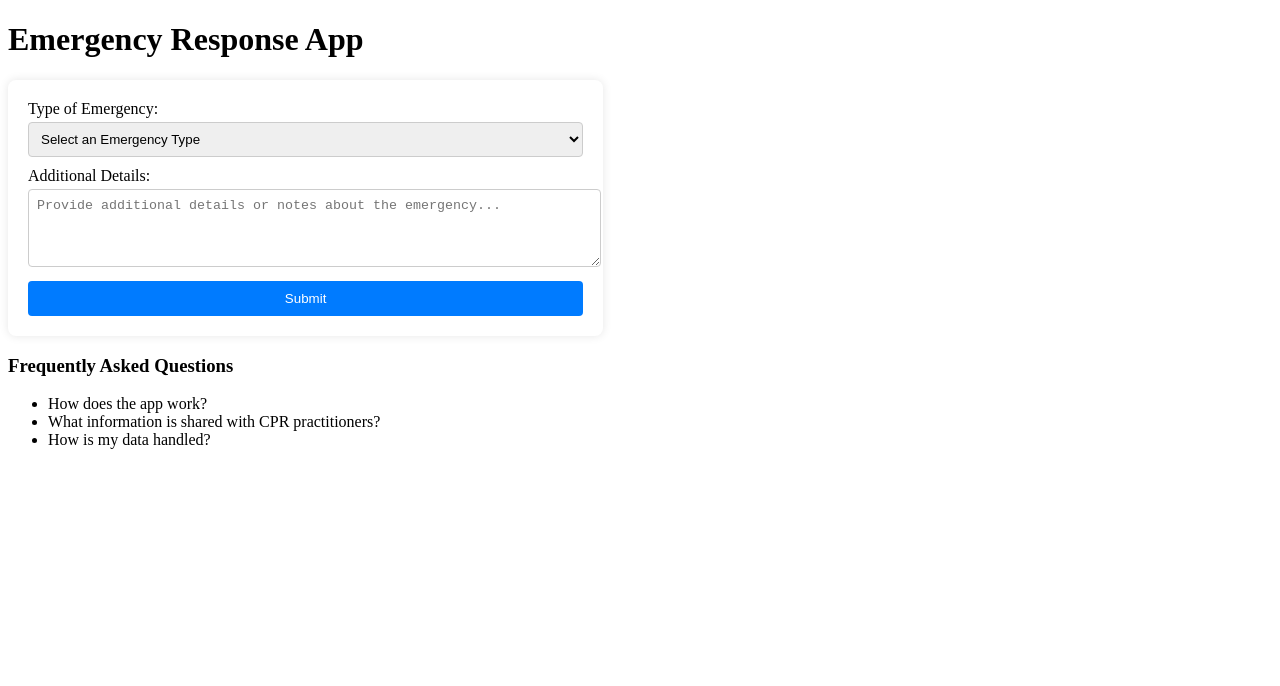
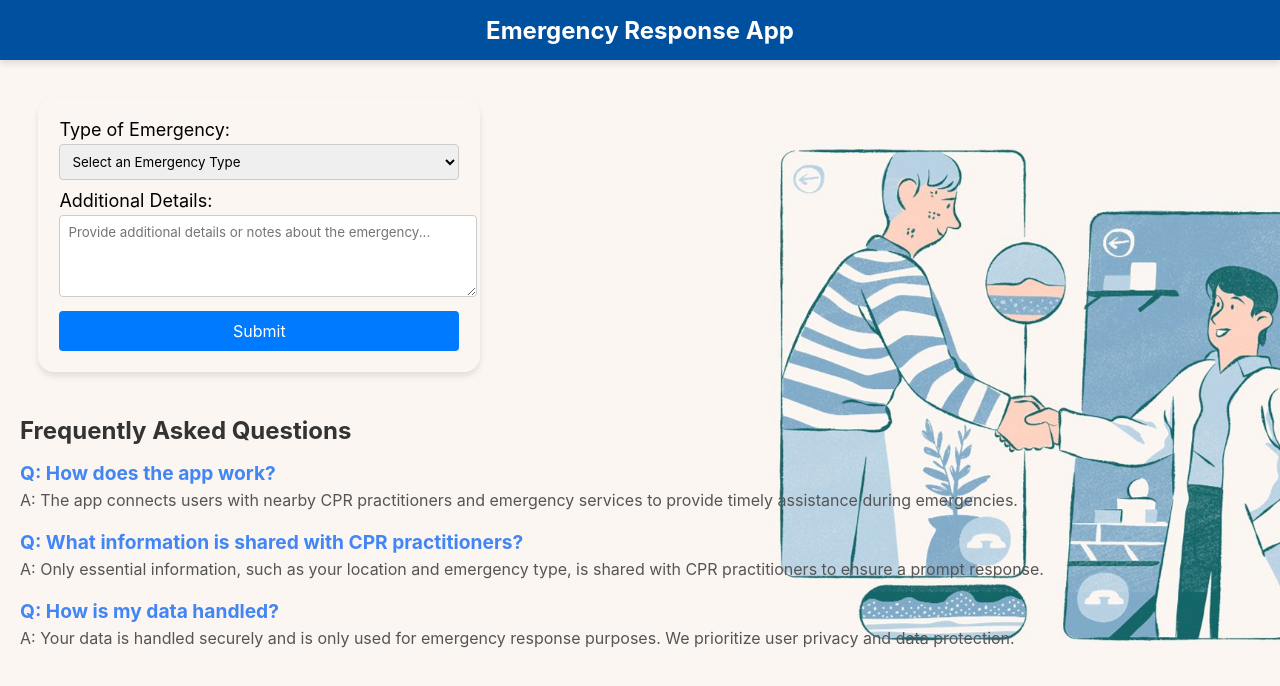
Before and after one commit to a-verma26/Urgent-Unity, a React (Create React App) app: page /emergency in a window 1280 px wide. Shown: the top 686 px of the page. Built offline with nearby package versions, Linux system fonts and the light colour scheme; no server answers.

Commit message:
scss done by simran

```diff
--- a/package.json
+++ b/package.json
@@ -3,6 +3,7 @@
   "version": "0.1.0",
   "private": true,
   "dependencies": {
+    "@google-cloud/speech": "^6.0.2",
     "@testing-library/jest-dom": "^5.17.0",
     "@testing-library/react": "^13.4.0",
     "@testing-library/user-event": "^13.5.0",
@@ -10,6 +11,7 @@
     "react-dom": "^18.2.0",
     "react-router-dom": "^6.16.0",
     "react-scripts": "5.0.1",
+    "react-speech-recognition": "^3.10.0",
     "sass": "^1.69.0",
     "web-vitals": "^2.1.4"
   },
--- a/src/js/App.js
+++ b/src/js/App.js
@@ -1,10 +1,8 @@
 import React, { Component } from 'react';
 import { BrowserRouter as Router, Route, Routes } from 'react-router-dom';
 import EmergencyForm from './EmergencyForm';
-import MapComponent from './MapComponent';
 import SignupCredentials from './SignupCredentials';
-import SignupDetails from './SignupDetails';
-
+import '../scss/App.scss';
 class App extends Component {
   constructor(props) {
     super(props);
@@ -14,32 +12,26 @@ class App extends Component {
       cprLocation: null,
     };
   }
-
   handleEmergencySubmit = (type) => {
     this.setState({ emergencyType: type });
   };
-
   render() {
     return (
       <Router>
         <div>
+        <nav className="navbar">
           <h1>Emergency Response App</h1>
+        </nav>
           <Routes>
             <Route path="/" element={<SignupCredentials />} />
-            <Route path="/details" element={<SignupDetails />} />
             <Route
               path="/emergency"
               element={<EmergencyForm onSubmit={this.handleEmergencySubmit} />}
             />
-            {/* <Route
-              path="/location"
-              element={<MapComponent />}
-            /> */}
           </Routes>
         </div>
       </Router>
     );
   }
 }
-
 export default App;
--- a/src/js/EmergencyForm.js
+++ b/src/js/EmergencyForm.js
@@ -3,6 +3,7 @@ import HospitalNotification from './HospitalNotification';
 import MapComponent from './MapComponent';
 import RealTimeChat from './RealTimeChat';
 import '../scss/EmergencyForm.scss';
+import SpeechToTextDemo from './SpeechToTextDemo';
 
 class EmergencyForm extends Component {
   constructor(props) {
@@ -103,6 +104,7 @@ class EmergencyForm extends Component {
               <option value="Allergic Reaction">Allergic Reaction (Anaphylaxis)</option>
             </select>
           </label>
+          {/* <SpeechToTextDemo/> */}
           <label>
             Additional Details:
             <textarea
@@ -148,15 +150,24 @@ class EmergencyForm extends Component {
 
       {notifyNearbyHospital && <HospitalNotification />}
       {isSubmitClicked && <RealTimeChat emergencyType={emergencyType} />}
-      <div>
-      <h3>Frequently Asked Questions</h3>
-      <ul>
-        <li>How does the app work?</li>
-        <li>What information is shared with CPR practitioners?</li>
-        <li>How is my data handled?</li>
-        {/* Add more FAQs as needed */}
-      </ul>
-    </div>
+      <div className='footer'>
+  <h3>Frequently Asked Questions</h3>
+  <ul>
+    <li>
+      <strong>Q: How does the app work?</strong>
+      <p>A: The app connects users with nearby CPR practitioners and emergency services to provide timely assistance during emergencies.</p>
+    </li>
+    <li>
+      <strong>Q: What information is shared with CPR practitioners?</strong>
+      <p>A: Only essential information, such as your location and emergency type, is shared with CPR practitioners to ensure a prompt response.</p>
+    </li>
+    <li>
+      <strong>Q: How is my data handled?</strong>
+      <p>A: Your data is handled securely and is only used for emergency response purposes. We prioritize user privacy and data protection.</p>
+    </li>
+    {/* Add more FAQs as needed */}
+  </ul>
+</div>
     </div>
 
     );
--- /dev/null
+++ b/src/js/SpeechToTextDemo.js
@@ -0,0 +1,56 @@
+// import React, { useState, useEffect } from 'react';
+// import { SpeechClient } from '@google-cloud/speech';
+
+// const SpeechToTextDemo = () => {
+//   const [transcript, setTranscript] = useState('');
+//   const [recording, setRecording] = useState(false);
+
+//   const startRecording = async () => {
+//     setRecording(true);
+//     const mediaStream = await navigator.mediaDevices.getUserMedia({ audio: true });
+//     const audioContext = new AudioContext();
+//     const source = audioContext.createMediaStreamSource(mediaStream);
+//     const recognizer = new SpeechClient();
+
+//     recognizer
+//       .streamingRecognize({
+//         config: {
+//           encoding: 'LINEAR16',
+//           sampleRateHertz: 16000,
+//           languageCode: 'en-US',
+//         },
+//         interimResults: true,
+//       })
+//       .on('data', (data) => {
+//         if (data.results[0] && data.results[0].alternatives[0]) {
+//           setTranscript(data.results[0].alternatives[0].transcript);
+//         }
+//       })
+//       .on('end', () => {
+//         setRecording(false);
+//       });
+
+//     source.connect(audioContext.destination);
+//   };
+
+//   const stopRecording = () => {
+//     // Implement stopping the recording and cleaning up resources
+//   };
+
+//   return (
+//     <div>
+//       <h1>Speech-to-Text Live Demo</h1>
+//       <button onClick={startRecording} disabled={recording}>
+//         Start Recording
+//       </button>
+//       <button onClick={stopRecording} disabled={!recording}>
+//         Stop Recording
+//       </button>
+//       <div>
+//         <p>Transcription: {transcript}</p>
+//       </div>
+//     </div>
+//   );
+// };
+
+// export default SpeechToTextDemo;
--- /dev/null
+++ b/src/scss/App.scss
@@ -0,0 +1,22 @@
+*{
+    font-family: BlinkMacSystemFont, -apple-system, "Segoe UI", Roboto, Helvetica, Arial, sans-serif;
+}
+
+// navbar.scss
+
+$navbar-bg-color: #0050a0; // Background color
+$navbar-text-color: #ffffff; // Text color
+$navbar-height: 60px; // Navbar height
+
+.navbar {
+background-color: $navbar-bg-color;
+color: $navbar-text-color;
+height: $navbar-height;
+display: flex;
+align-items: center;
+padding: 0 20px; // Adjust padding as needed
+box-shadow: 0 4px 6px rgba(0, 0, 0, 0.1); // Add shadow for a material design look
+font-family: BlinkMacSystemFont, -apple-system, "Segoe UI", Roboto, Helvetica, Arial, sans-serif;
+text-align: center;
+justify-content: center;
+}
--- a/src/scss/EmergencyForm.scss
+++ b/src/scss/EmergencyForm.scss
@@ -1,10 +1,18 @@
 .emergencyFormContainer {
-    max-width: 600px;
     display: inline-block;
+    max-width: 400px;
+    margin-left: 3%;
+    margin-top: 3%;
+    background: #fbf6f1;
+    border: 1px solid rgba(255, 255, 255, 0.1);
+    border-radius: 16px;
     padding: 20px;
-    background-color: #fff;
-    box-shadow: 0 0 10px rgba(0, 0, 0, 0.1);
-    border-radius: 8px;
+    -webkit-backdrop-filter: blur(10px);
+    backdrop-filter: blur(10px);
+    box-shadow: 0 4px 6px rgba(0, 0, 0, 0.1);
+    text-align: left;
+    font-family: BlinkMacSystemFont, -apple-system, "Segoe UI", Roboto, Helvetica, Arial, sans-serif;
+    font-size: 18px;
 
     form {
       display: flex;
@@ -108,4 +116,56 @@
         }
       }
     }
+    button {
+        background-color: #28a745;
+        color: #fff;
+        padding: 10px 15px;
+        font-size: 16px;
+        border: none;
+        border-radius: 4px;
+        cursor: pointer;
+        transition: background-color 0.3s;
+
+        &:hover {
+          background-color: #218838;
+        }
+
+        &:disabled {
+          background-color: #6c757d;
+          cursor: not-allowed;
+        }
+      }
+
   }
+  .footer {
+    padding: 20px;
+    text-align: left;
+
+    h3 {
+      color: #333;
+      font-size: 1.5rem;
+      margin-bottom: 10px;
+    }
+
+    ul {
+      list-style-type: none;
+      padding: 0;
+
+      li {
+        margin-bottom: 20px;
+
+        strong {
+          color: #4285f4;
+          font-size: 1.2rem;
+          display: block;
+          margin-bottom: 5px;
+        }
+
+        p {
+          color: #555;
+          font-size: 1rem;
+          margin: 0;
+        }
+      }
+    }
+  }
--- a/src/scss/SignupDetails.scss
+++ b/src/scss/SignupDetails.scss
@@ -1,69 +1,79 @@
+body {
+  margin: 0;
+  padding: 0;
+  background-color: white;  // Set the background color to white
+  background-image: url('../js/assets/pd.jpg');
+  background-size: cover;
+  background-repeat: no-repeat;
+  background-attachment: fixed;
+}
 .signupdetailsContainer {
-  max-width: 600px;
-  margin: 20px auto;
-  background-color: #fff;
+  max-width: 400px;
+  margin-left: 5%;
+  margin-top: 50px;
+  background: #FBF6F1; /* Light blue background */
+  border: 1px solid rgba(255, 255, 255, 0.1);
+  border-radius: 16px;
   padding: 20px;
-  box-shadow: 0 0 10px rgba(0, 0, 0, 0.1);
-  border-radius: 8px;
-
-
-h2 {
+  backdrop-filter: blur(10px);
+  box-shadow: 0 4px 6px rgba(0, 0, 0, 0.1);
+  text-align: left;
+  font-family: BlinkMacSystemFont, -apple-system, "Segoe UI", Roboto, Helvetica, Arial, sans-serif;
+}
+.signupdetailsContainer h2 {
   color: #333;
+  font-size: 24px;
   text-align: center;
+  margin-bottom: 20px;
+  font-family: BlinkMacSystemFont, -apple-system, "Segoe UI", Roboto, Helvetica, Arial, sans-serif;
 }
-
-form {
+.signupdetailsContainer form {
   display: flex;
   flex-direction: column;
+  align-items: flex-start;
 }
-
-label {
+.signupdetailsContainer label {
   margin: 10px 0;
   font-size: 16px;
+  text-align: left;
+  font-family: BlinkMacSystemFont, -apple-system, "Segoe UI", Roboto, Helvetica, Arial, sans-serif;
 }
-
-input,
-select {
+.signupdetailsContainer input,
+.signupdetailsContainer select {
   width: 100%;
   padding: 10px;
   margin-top: 5px;
   margin-bottom: 10px;
-  border: 1px solid #ccc;
-  border-radius: 4px;
-  box-sizing: border-box;
+  border: 1px solid #0070E0; /* Blue border */
+  border-radius: 8px;
   font-size: 14px;
+  background: rgba(255, 255, 255, 0.3); /* Light blue background */
+  backdrop-filter: blur(4px);
+  transition: background 0.3s ease, border-color 0.3s ease;
+  box-sizing: border-box; /* Prevent text boxes from extending beyond the form */
+  font-family: BlinkMacSystemFont, -apple-system, "Segoe UI", Roboto, Helvetica, Arial, sans-serif;
 }
-
-button {
-  background-color: #4caf50;
-  color: white;
+.signupdetailsContainer input::placeholder {
+  color: rgba(173, 216, 230, 0.6); /* Light blue placeholder color */
+}
+.signupdetailsContainer input:focus {
+  background: rgba(255, 255, 255, 0.4); /* Slightly lighter blue background on focus */
+  border-color: #0070E0; /* Blue border color on focus */
+  outline: none;
+}
+.signupdetailsContainer button {
+  background-color: #0070E0; /* Blue button background color */
+  color: #FBF6F1;
   padding: 15px;
   border: none;
-  border-radius: 4px;
+  border-radius: 8px;
+  font-size: 16px;
   cursor: pointer;
-  font-size: 16px;
   transition: background-color 0.3s ease;
+  font-family: BlinkMacSystemFont, -apple-system, "Segoe UI", Roboto, Helvetica, Arial, sans-serif;
+  margin: 0 auto; /* Center the button */
+  display: block; /* Ensure button takes the full width */
 }
-
-button:hover {
-  background-color: #45a049;
+.signupdetailsContainer button:hover {
+  background-color: #0050A0; /* Slightly darker blue on hover */
 }
-
-/* Add more styles as needed */
-
-@media screen and (max-width: 480px) {
-  /* Adjust styles for smaller screens if needed */
-  .signupdetailsContainer {
-    padding: 15px;
-  }
-
-  input,
-  select {
-    font-size: 12px;
-  }
-
-  button {
-    font-size: 14px;
-  }
-}
-}
```
Also changed, not shown: src/js/SignupCredentials.js (+13 -42 lines), src/js/SignupDetails.js (+41 -10 lines), src/scss/HospitalNotification.scss (+75 -2 lines), src/scss/SignupCredentials.scss (+15 -8 lines), src/js/assets/pd.jpg (added), 1 other file (tests, documents, lock files or other folders).
